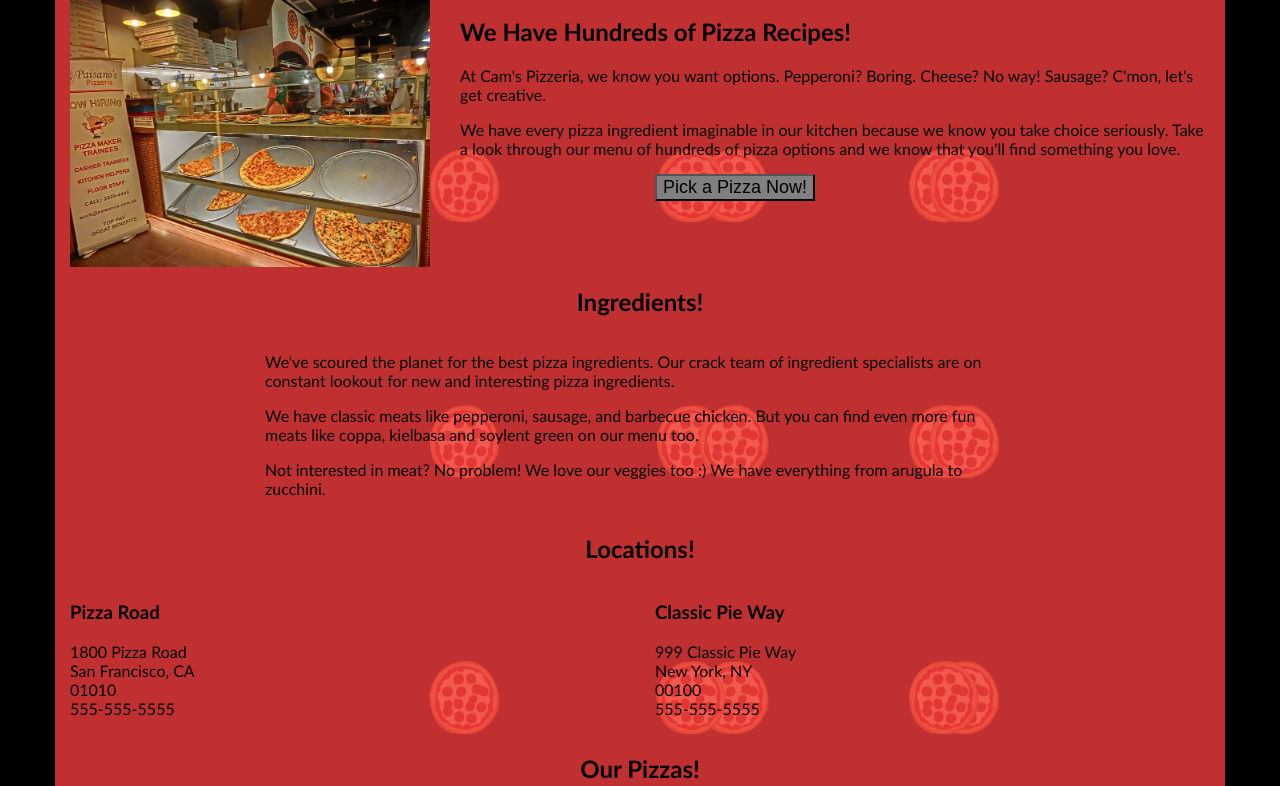
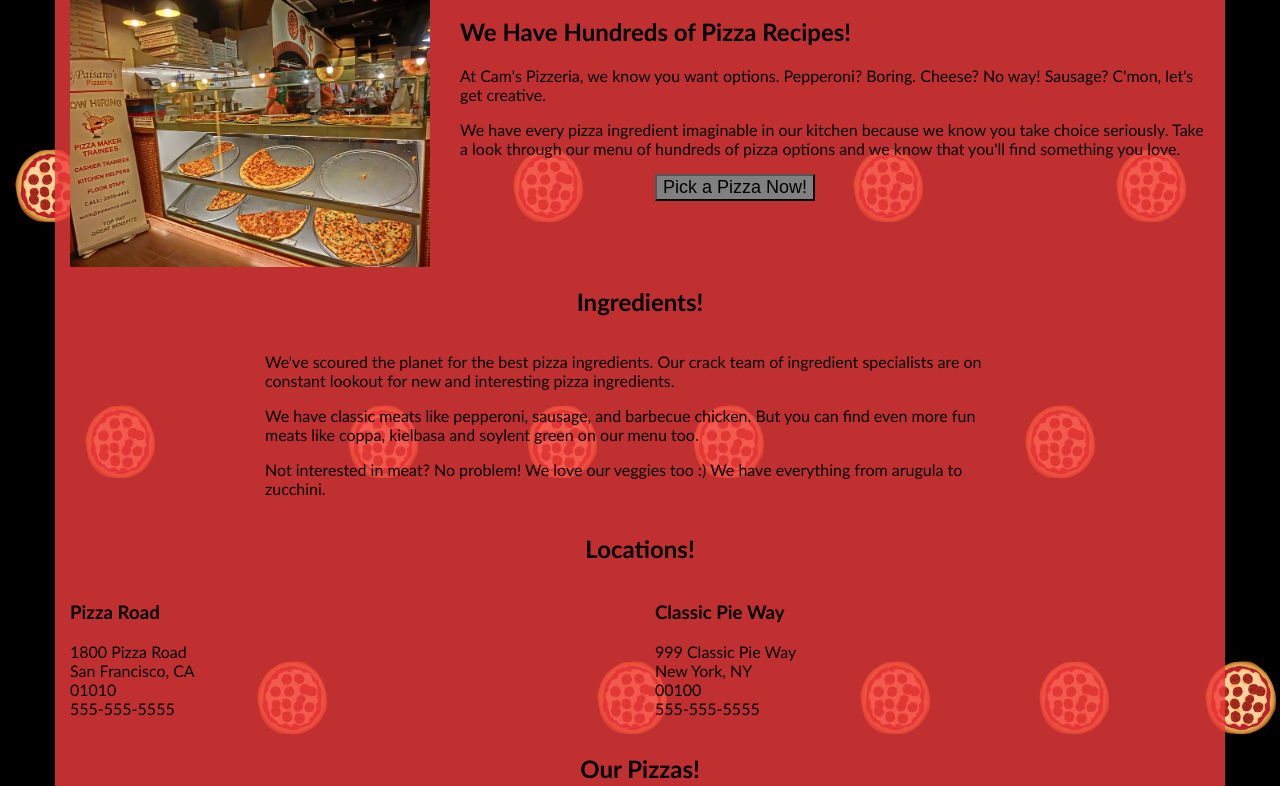
Before and after one commit to marjanana/frontend-nanodegree-mobile-portfolio-master, a plain HTML site: page views/pizza.html in a window 1280 px wide. Shown: the part 120-906 px from the top of the page. Drawn offline with Linux system fonts and the light colour scheme.

Commit message:
1/7/16
reviewer's comments integrated

```diff
--- a/views/css/style.css
+++ b/views/css/style.css
@@ -33,6 +33,9 @@ form {
   position: fixed;
   width: 256px;
   z-index: -1;
+  backface-visibility: hidden;
+  -webkit-backface-visibility: hidden;
+
 }
 
 .randomPizzaContainer {
--- a/views/js/main.js
+++ b/views/js/main.js
@@ -518,13 +518,15 @@ function updatePositions() {
     window.performance.mark("mark_start_frame");
 
     var items = document.getElementsByClassName('mover');
-    var itemLength = items.length;
-    var scrollAmount = document.body.scrollTop / 1250;
+    var scrollpix = (document.body.scrollTop / 1250);
 
+    var phase = [];
+    for (var i = 0; i < 5 ; i++) {
+        phase.push(Math.sin(scrollpix + i ) * 100);
+    }
 
-    for (var i = 0; i < itemLength; i++) {
-        var phase = Math.sin(scrollAmount + (i % 5));
-        items[i].style.transform = 'translateX(' + (300 * phase) + 'px)';
+    for (i = 0; i < items.length; i++) {
+        items[i].style.left = items[i].basicLeft + phase[i%5] + 'px';
     }
 
 
@@ -546,9 +548,11 @@ window.addEventListener('scroll', updatePositions);
 document.addEventListener('DOMContentLoaded', function() {
     var cols = 8;
     var s = 256;
-
-
-    for (var i = 0; i < 50; i++) {
+    var row = Math.floor(window.innerHeight / 200);
+    var pizzaN = row * cols;
+    var elem;
+    var movingPizzas = document.getElementById("movingPizzas1");
+    for (var i = 0; i < pizzaN; i++) {
         var elem = document.createElement('img');
         elem.className = 'mover';
         elem.src = "images/pizza.png";
@@ -556,7 +560,7 @@ document.addEventListener('DOMContentLoaded', function() {
         elem.style.width = "73.333px";
         elem.basicLeft = (i % cols) * s;
         elem.style.top = (Math.floor(i / cols) * s) + 'px';
-        document.getElementById("movingPizzas1").appendChild(elem);
+        movingPizzas.appendChild(elem);
     }
     updatePositions();
 });
```
